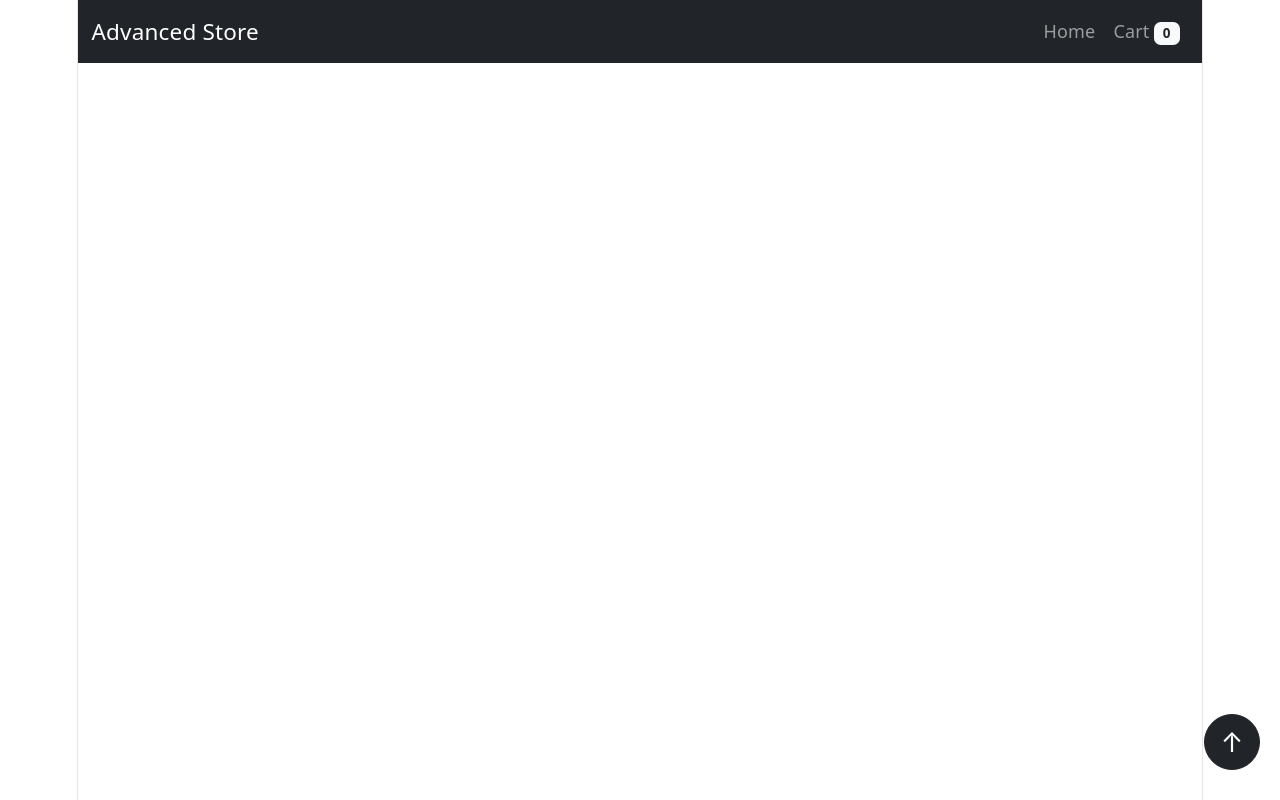
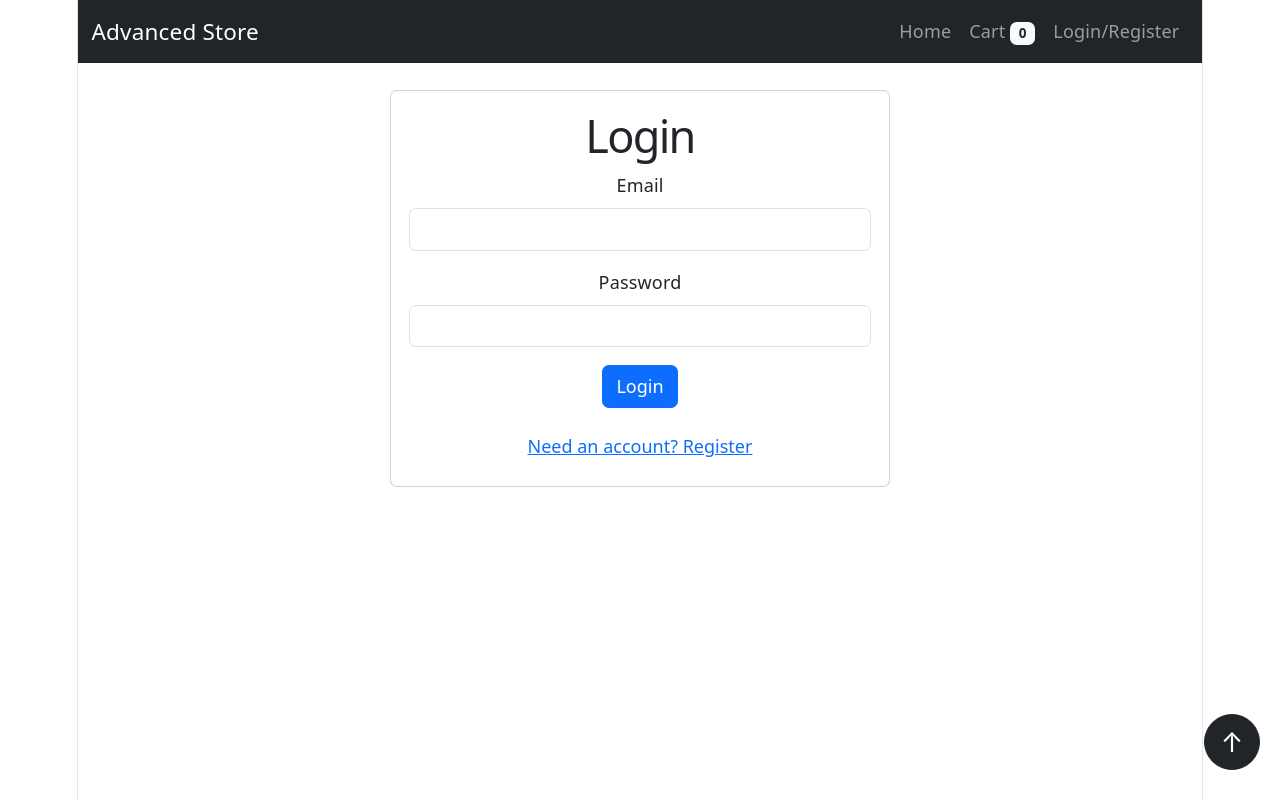
Before and after one commit to springwilliams26/Advanced_React_EComerce_Web_App, a React (Vite) app: page /auth in a window 1280 px wide. Built offline with nearby package versions, Linux system fonts and the light colour scheme; no server answers.

Commit message:
Add Firebase user authentication and registration

```diff
--- a/src/App.tsx
+++ b/src/App.tsx
@@ -3,6 +3,7 @@ import NavBar from "./components/NavBar";
 import HomePage from "./pages/HomePage";
 import CartPage from "./pages/CartPage";
 import BackToTopButton from "./components/BackToTopButton";
+import AuthPage from "./pages/AuthPage";
 
 function App() {
   return (
@@ -12,6 +13,7 @@ function App() {
       <Routes>
         <Route path="/" element={<HomePage />} />
         <Route path="/cart" element={<CartPage />} />
+        <Route path="/auth" element={<AuthPage />} />
       </Routes>
 
       <BackToTopButton />
--- a/src/components/NavBar.tsx
+++ b/src/components/NavBar.tsx
@@ -25,6 +25,10 @@ const NavBar = () => {
             Cart
             <span className="ms-1 badge bg-light text-dark">{totalItems}</span>
           </Nav.Link>
+
+          <Nav.Link as={Link} to="/auth">
+            Login/Register
+          </Nav.Link>
         </Nav>
       </Container>
     </Navbar>
--- /dev/null
+++ b/src/pages/AuthPage.tsx
@@ -0,0 +1,145 @@
+import { useState } from "react";
+import { Alert, Button, Card, Container, Form } from "react-bootstrap";
+import {
+  createUserWithEmailAndPassword,
+  signInWithEmailAndPassword,
+} from "firebase/auth";
+import { doc, setDoc } from "firebase/firestore";
+import { auth, db } from "../firebase/firebaseConfig";
+
+const AuthPage = () => {
+  const [isRegistering, setIsRegistering] = useState(false);
+
+  const [email, setEmail] = useState("");
+  const [password, setPassword] = useState("");
+
+  const [name, setName] = useState("");
+  const [address, setAddress] = useState("");
+
+  const [message, setMessage] = useState("");
+  const [error, setError] = useState("");
+
+  const handleRegister = async (e: React.FormEvent) => {
+    e.preventDefault();
+    setError("");
+    setMessage("");
+
+    try {
+      const userCredential = await createUserWithEmailAndPassword(
+        auth,
+        email,
+        password,
+      );
+
+      await setDoc(doc(db, "users", userCredential.user.uid), {
+        uid: userCredential.user.uid,
+        email,
+        name,
+        address,
+      });
+
+      setMessage("Registration successful!");
+      setEmail("");
+      setPassword("");
+      setName("");
+      setAddress("");
+    } catch (err) {
+      setError("Registration failed. Please check your information.");
+      console.error(err);
+    }
+  };
+
+  const handleLogin = async (e: React.FormEvent) => {
+    e.preventDefault();
+    setError("");
+    setMessage("");
+
+    try {
+      await signInWithEmailAndPassword(auth, email, password);
+
+      setMessage("Login successful!");
+      setEmail("");
+      setPassword("");
+    } catch (err) {
+      setError("Login failed. Please check your email and password.");
+      console.error(err);
+    }
+  };
+
+  return (
+    <Container className="mt-4">
+      <Card className="mx-auto" style={{ maxWidth: "500px" }}>
+        <Card.Body>
+          <h1>{isRegistering ? "Register" : "Login"}</h1>
+
+          {message && <Alert variant="success">{message}</Alert>}
+          {error && <Alert variant="danger">{error}</Alert>}
+
+          <Form onSubmit={isRegistering ? handleRegister : handleLogin}>
+            {isRegistering && (
+              <>
+                <Form.Group className="mb-3">
+                  <Form.Label>Name</Form.Label>
+                  <Form.Control
+                    value={name}
+                    onChange={(e) => setName(e.target.value)}
+                    required
+                  />
+                </Form.Group>
+
+                <Form.Group className="mb-3">
+                  <Form.Label>Address</Form.Label>
+                  <Form.Control
+                    value={address}
+                    onChange={(e) => setAddress(e.target.value)}
+                    required
+                  />
+                </Form.Group>
+              </>
+            )}
+
+            <Form.Group className="mb-3">
+              <Form.Label>Email</Form.Label>
+              <Form.Control
+                type="email"
+                value={email}
+                onChange={(e) => setEmail(e.target.value)}
+                required
+              />
+            </Form.Group>
+
+            <Form.Group className="mb-3">
+              <Form.Label>Password</Form.Label>
+              <Form.Control
+                type="password"
+                value={password}
+                onChange={(e) => setPassword(e.target.value)}
+                required
+              />
+            </Form.Group>
+
+            <Button type="submit">
+              {isRegistering ? "Register" : "Login"}
+            </Button>
+          </Form>
+
+          <Button
+            variant="link"
+            className="mt-3"
+            onClick={() => {
+              setIsRegistering(!isRegistering);
+              setError("");
+              setMessage("");
+            }}
+          >
+            {isRegistering
+              ? "Already have an account? Login"
+              : "Need an account? Register"}
+          </Button>
+        </Card.Body>
+      </Card>
+    </Container>
+  );
+};
+
+export default AuthPage;
--- /dev/null
+++ b/src/types/UserProfile.ts
@@ -0,0 +1,6 @@
+export interface UserProfile {
+  uid: string;
+  email: string;
+  name: string;
+  address: string;
+}
```
